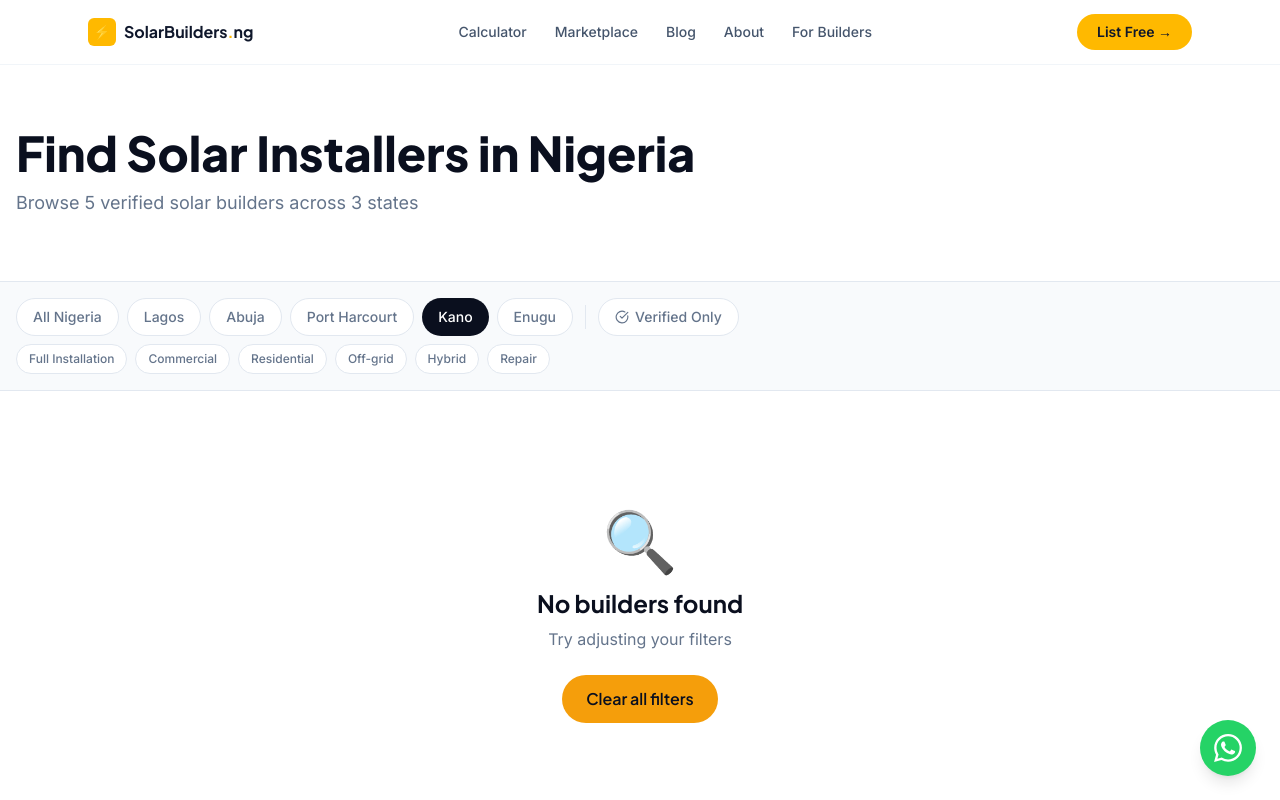
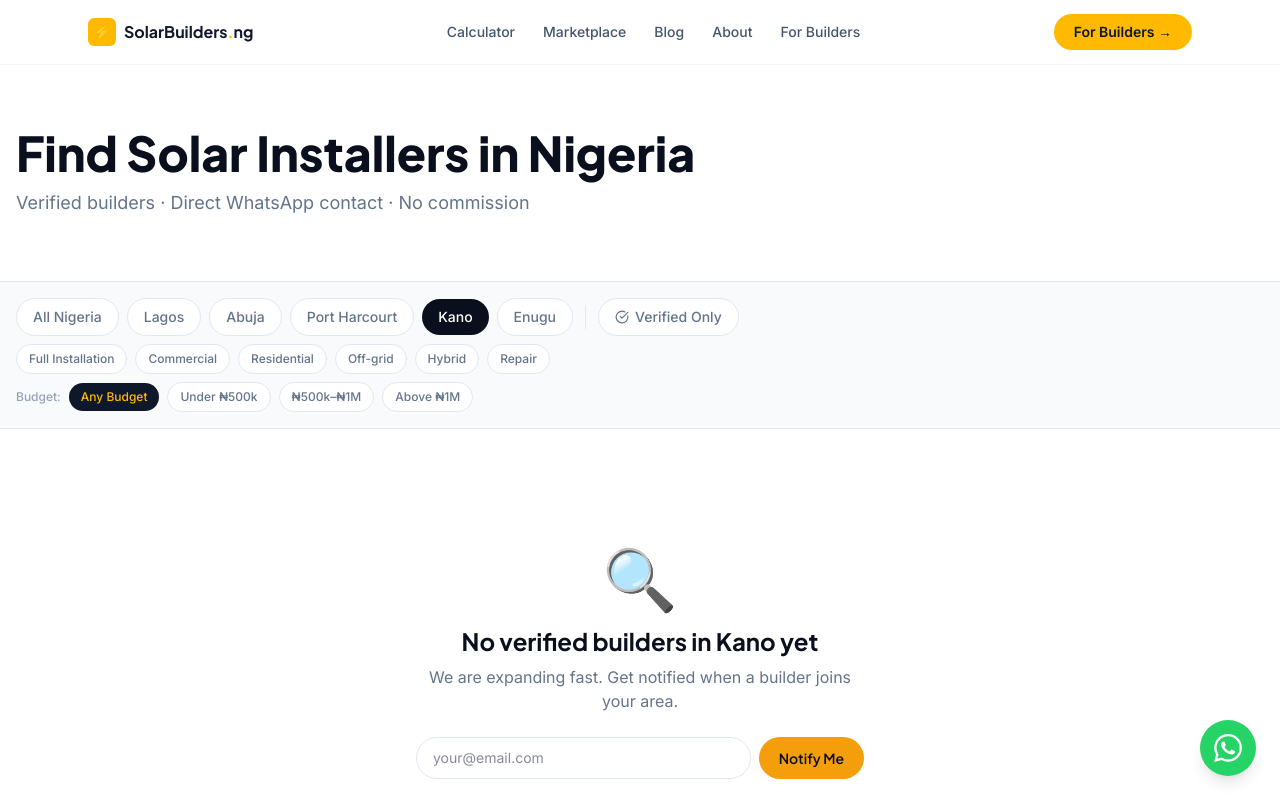
Before and after one commit to aviclaw01/solarbuilders-ng, a Next.js app: page /marketplace in a window 1280 px wide. Both pictures are taken after a click on the button "Kano". Shown: the top 800 px of the page. Built offline with nearby package versions, Linux system fonts and the light colour scheme.

Commit message:
fix: marketplace budget filter + smart empty state, mid-page WA CTA on profiles, for-builders testimonials, nav renamed

```diff
--- /dev/null
+++ b/app/api/notify-me/route.ts
@@ -0,0 +1,21 @@
+import { NextResponse } from 'next/server';
+
+export async function POST(req: Request) {
+  try {
+    const { email, location, budget } = await req.json();
+    const apiKey = process.env.RESEND_API_KEY;
+    if (apiKey) {
+      const { Resend } = await import('resend');
+      const resend = new Resend(apiKey);
+      await resend.emails.send({
+        from: 'SolarBuilders.ng <noreply@nexprove.com>',
+        to: 'sitecheck@nexprove.com',
+        subject: `Notify Me Request — ${location} / ${budget}`,
+        html: `<p><b>Email:</b> ${email}<br/><b>Location:</b> ${location}<br/><b>Budget:</b> ${budget}</p>`,
+      });
+    }
+    return NextResponse.json({ ok: true });
+  } catch {
+    return NextResponse.json({ ok: false }, { status: 500 });
+  }
+}
--- a/app/builders/[slug]/page.tsx
+++ b/app/builders/[slug]/page.tsx
@@ -153,6 +153,22 @@ export default async function BuilderProfilePage({ params }: Props) {
             <div>
               <h2 className="font-heading font-bold text-[#0A0F1E] text-2xl mb-4">About</h2>
               <p className="text-[#64748B] text-base leading-relaxed">{builder.bio}</p>
+            </div>
+
+            {/* Mid-page WhatsApp CTA */}
+            <div className="bg-emerald-50 border border-emerald-200 rounded-2xl p-5 flex items-center justify-between gap-4">
+              <div>
+                <p className="font-heading font-bold text-slate-900 text-base">Ready to get a quote?</p>
+                <p className="text-slate-500 text-sm">Contact {builder.name} directly — no commission, no middleman.</p>
+              </div>
+              <a
+                href={waLink}
+                target="_blank"
+                rel="noopener noreferrer"
+                className="flex-shrink-0 bg-[#25D366] text-white font-heading font-bold px-5 py-3 rounded-full text-sm hover:bg-[#22c55e] transition-colors whitespace-nowrap"
+              >
+                💬 WhatsApp
+              </a>
             </div>
 
             {/* Services */}
--- a/app/for-builders/page.tsx
+++ b/app/for-builders/page.tsx
@@ -624,6 +624,47 @@ export default function ForBuildersPage() {
         </div>
       </section>
 
+
+      {/* Builder testimonials */}
+      <section className="bg-white py-16 px-6 border-t border-slate-100">
+        <div className="max-w-4xl mx-auto">
+          <h2 className="font-heading font-extrabold text-slate-900 text-2xl md:text-3xl mb-8 text-center">
+            What builders say
+          </h2>
+          <div className="grid grid-cols-1 md:grid-cols-3 gap-6">
+            {[
+              {
+                quote: "Got my first enquiry within a week. The customer already knew their system size from the calculator — no education required, straight to quoting.",
+                name: "Emeka O.",
+                company: "SunTech Installs, Lagos",
+                jobs: "63 jobs completed"
+              },
+              {
+                quote: "Being Nexprove Verified changed how customers talk to me. They come in already trusting the process. My conversion rate doubled.",
+                name: "Kola A.",
+                company: "Brightfield Solar, Abuja",
+                jobs: "41 jobs completed"
+              },
+              {
+                quote: "The diaspora leads are gold. They already have the budget sorted — they just need a builder they can trust remotely.",
+                name: "Chidi N.",
+                company: "PH Solar Works, Port Harcourt",
+                jobs: "28 jobs completed"
+              }
+            ].map((t, i) => (
+              <div key={i} className="bg-white border border-slate-200 rounded-2xl p-6">
+                <p className="text-slate-700 text-sm leading-relaxed italic mb-4">&ldquo;{t.quote}&rdquo;</p>
+                <div>
+                  <p className="font-heading font-semibold text-slate-900 text-sm">{t.name}</p>
+                  <p className="text-slate-500 text-xs">{t.company}</p>
+                  <p className="text-amber-500 text-xs font-medium mt-1">{t.jobs}</p>
+                </div>
+              </div>
+            ))}
+          </div>
+        </div>
+      </section>
+
       {/* FAQ */}
       <section className="py-16 px-4">
         <div className="max-w-3xl mx-auto">
--- a/app/marketplace/MarketplaceClient.tsx
+++ b/app/marketplace/MarketplaceClient.tsx
@@ -10,16 +10,23 @@ import { Star, MapPin, CheckCircle } from 'lucide-react';
 
 const LOCATIONS = ['All Nigeria', 'Lagos', 'Abuja', 'Port Harcourt', 'Kano', 'Enugu'];
 const SERVICE_TYPES = ['Full Installation', 'Commercial', 'Residential', 'Off-grid', 'Hybrid', 'Repair'];
+const BUDGET_OPTIONS = ['Any Budget', 'Under ₦500k', '₦500k–₦1M', 'Above ₦1M'];
 
 export default function MarketplaceClient() {
   const [locationFilter, setLocationFilter] = useState('All Nigeria');
   const [serviceFilter, setServiceFilter] = useState<string[]>([]);
   const [verifiedOnly, setVerifiedOnly] = useState(false);
+  const [budgetFilter, setBudgetFilter] = useState('Any Budget');
+  const [notifyEmail, setNotifyEmail] = useState('');
+  const [notifySent, setNotifySent] = useState(false);
 
   const filtered = BUILDERS.filter(b => {
     if (locationFilter !== 'All Nigeria' && b.state !== locationFilter) return false;
     if (verifiedOnly && !b.verified) return false;
     if (serviceFilter.length > 0 && !serviceFilter.some(s => b.services.includes(s))) return false;
+    if (budgetFilter === 'Under ₦500k' && !b.packages.some(p => p.price < 500000)) return false;
+    if (budgetFilter === '₦500k–₦1M' && !b.packages.some(p => p.price >= 500000 && p.price <= 1000000)) return false;
+    if (budgetFilter === 'Above ₦1M' && !b.packages.some(p => p.price > 1000000)) return false;
     return true;
   });
 
@@ -35,7 +42,12 @@ export default function MarketplaceClient() {
     );
   };
 
-  const uniqueStates = new Set(BUILDERS.map(b => b.state)).size;
+  const clearFilters = () => {
+    setLocationFilter('All Nigeria');
+    setServiceFilter([]);
+    setVerifiedOnly(false);
+    setBudgetFilter('Any Budget');
+  };
 
   return (
     <div className="min-h-screen bg-white">
@@ -47,18 +59,15 @@ export default function MarketplaceClient() {
           <h1 className="font-heading font-extrabold text-[#0A0F1E] text-4xl md:text-5xl mb-3">
             Find Solar Installers in Nigeria
           </h1>
-          <p className="text-[#64748B] text-lg">
-            Browse {BUILDERS.length} verified solar builders across {uniqueStates} states
-          </p>
+          <p className="text-[#64748B] text-lg">Verified builders · Direct WhatsApp contact · No commission</p>
         </div>
       </div>
 
       {/* Filter bar */}
       <div className="bg-[#F8FAFC] border-b border-[#E2E8F0] px-4 py-4 sticky top-16 z-30">
-        <div className="max-w-7xl mx-auto">
+        <div className="max-w-7xl mx-auto space-y-2">
+          {/* Row 1: location + verified */}
           <div className="flex flex-wrap gap-2 items-center">
-            {/* Location pills */}
-            <div className="flex flex-wrap gap-2">
             {LOCATIONS.map(loc => (
               <button
                 key={loc}
@@ -72,9 +81,7 @@ export default function MarketplaceClient() {
                 {loc}
               </button>
             ))}
-            </div>
-            <div className="h-6 w-px bg-[#E2E8F0] hidden md:block mx-1"></div>
-            {/* Verified toggle */}
+            <div className="h-6 w-px bg-[#E2E8F0] hidden md:block mx-1" />
             <button
               onClick={() => setVerifiedOnly(!verifiedOnly)}
               className={`px-4 py-2 rounded-full text-sm font-medium transition-all flex items-center gap-1.5 ${
@@ -87,8 +94,8 @@ export default function MarketplaceClient() {
               Verified Only
             </button>
           </div>
-          {/* Service filters */}
-          <div className="flex flex-wrap gap-2 mt-2">
+          {/* Row 2: service types */}
+          <div className="flex flex-wrap gap-2">
             {SERVICE_TYPES.map(s => (
               <button
                 key={s}
@@ -103,29 +110,74 @@ export default function MarketplaceClient() {
               </button>
             ))}
           </div>
+          {/* Row 3: budget */}
+          <div className="flex flex-wrap gap-2 items-center">
+            <span className="text-xs text-[#94A3B8] font-medium">Budget:</span>
+            {BUDGET_OPTIONS.map(b => (
+              <button
+                key={b}
+                onClick={() => setBudgetFilter(b)}
+                className={`px-3 py-1.5 rounded-full text-xs font-medium transition-all ${
+                  budgetFilter === b
+                    ? 'bg-slate-900 text-amber-400'
+                    : 'bg-white border border-[#E2E8F0] text-[#64748B] hover:border-slate-900'
+                }`}
+              >
+                {b}
+              </button>
+            ))}
+          </div>
         </div>
       </div>
 
       {/* Results */}
       <div className="max-w-7xl mx-auto px-4 py-10">
         {sorted.length === 0 ? (
-          <div className="text-center py-20">
+          <div className="text-center py-20 max-w-md mx-auto">
             <div className="text-6xl mb-4">🔍</div>
-            <h3 className="font-heading font-bold text-[#0A0F1E] text-2xl mb-2">No builders found</h3>
-            <p className="text-[#64748B] mb-6">Try adjusting your filters</p>
+            <h3 className="font-heading font-bold text-[#0A0F1E] text-2xl mb-2">
+              No verified builders in {locationFilter === 'All Nigeria' ? 'this category' : locationFilter} yet
+            </h3>
+            <p className="text-[#64748B] mb-6">We are expanding fast. Get notified when a builder joins your area.</p>
+            {notifySent ? (
+              <p className="text-emerald-600 font-semibold mb-4">Got it! We will notify you.</p>
+            ) : (
+              <div className="flex gap-2 mb-6">
+                <input
+                  type="email"
+                  value={notifyEmail}
+                  onChange={e => setNotifyEmail(e.target.value)}
+                  placeholder="your@email.com"
+                  className="flex-1 border border-[#E2E8F0] rounded-full px-4 py-2.5 text-sm focus:outline-none focus:border-[#F59E0B]"
+                />
                 <button
-              onClick={() => { setLocationFilter('All Nigeria'); setServiceFilter([]); setVerifiedOnly(false); }}
-              className="bg-[#F59E0B] text-[#0A0F1E] px-6 py-3 rounded-full font-heading font-semibold hover:bg-[#D97706] transition-colors"
+                  onClick={async () => {
+                    if (!notifyEmail) return;
+                    await fetch('/api/notify-me', {
+                      method: 'POST',
+                      headers: { 'Content-Type': 'application/json' },
+                      body: JSON.stringify({ email: notifyEmail, location: locationFilter, budget: budgetFilter }),
+                    });
+                    setNotifySent(true);
+                  }}
+                  className="bg-[#F59E0B] text-[#0A0F1E] px-5 py-2.5 rounded-full font-heading font-semibold text-sm hover:bg-[#D97706] transition-colors whitespace-nowrap"
                 >
-              Clear all filters
+                  Notify Me
+                </button>
+              </div>
+            )}
+            <button onClick={clearFilters} className="text-[#64748B] text-sm underline hover:text-[#0A0F1E]">
+              Browse all builders
             </button>
           </div>
         ) : (
           <>
-            <p className="text-[#64748B] text-sm mb-6">{sorted.length} builder{sorted.length !== 1 ? 's' : ''} found</p>
+            <p className="text-[#64748B] text-sm mb-6">
+              {sorted.length} verified builder{sorted.length !== 1 ? 's' : ''} · Sorted by rating
+            </p>
             <div className="grid grid-cols-1 md:grid-cols-2 lg:grid-cols-3 gap-6">
               {sorted.map(builder => {
-                const waLink = `https://wa.me/${builder.whatsapp.replace(/\D/g, '')}?text=${encodeURIComponent('Hi, I found you on SolarBuilders.ng. I\'m interested in a solar installation.')}`;
+                const waLink = `https://wa.me/${builder.whatsapp.replace(/\D/g, '')}?text=${encodeURIComponent(`Hi ${builder.name}, I found you on SolarBuilders.ng. I am interested in a solar installation.`)}`;
                 return (
                   <div key={builder.id} className="bg-white rounded-2xl border border-[#E2E8F0] overflow-hidden hover:border-[#F59E0B] hover:shadow-lg transition-all duration-200">
                     <div className="aspect-video overflow-hidden bg-[#F8FAFC] relative">
@@ -146,10 +198,10 @@ export default function MarketplaceClient() {
                       )}
                     </div>
                     <div className="p-5">
-                      <div className="flex flex-wrap gap-1.5 mb-2">
+                      <div className="flex flex-wrap gap-1.5 mb-3">
                         {builder.packages.map(pkg => (
-                          <span key={pkg.kva} className="inline-flex items-center gap-1 bg-slate-900 text-amber-400 text-sm font-heading font-extrabold px-3 py-1.5 rounded-lg">
-                            ⚡ {pkg.kva}kVA System
+                          <span key={pkg.kva} className="inline-flex items-center gap-1 bg-slate-900 text-amber-400 text-xs font-heading font-extrabold px-2.5 py-1.5 rounded-lg">
+                            ⚡ {pkg.kva}kVA
                           </span>
                         ))}
                       </div>
@@ -165,9 +217,9 @@ export default function MarketplaceClient() {
                           ))}
                         </div>
                         <span className="font-semibold text-sm text-[#0A0F1E]">{builder.rating}</span>
-                        <span className="text-[#94A3B8] text-sm">({builder.reviewCount})</span>
+                        <span className="text-[#94A3B8] text-sm">({builder.reviewCount} verified reviews)</span>
                       </div>
-                      <div className="border-t border-[#E2E8F0] my-3"></div>
+                      <div className="border-t border-[#E2E8F0] my-3" />
                       <div className="flex flex-wrap gap-1.5 mb-3">
                         {builder.services.slice(0, 3).map(s => (
                           <span key={s} className="text-xs px-2 py-1 bg-[#F8FAFC] border border-[#E2E8F0] text-[#64748B] rounded-full">{s}</span>
@@ -177,12 +229,18 @@ export default function MarketplaceClient() {
                         From {formatNaira(builder.startingPrice)}
                       </p>
                       <div className="flex gap-2">
-                        <Link href={`/company/${builder.slug}`}
-                          className="flex-1 border-2 border-[#0A0F1E] text-[#0A0F1E] text-sm font-heading font-semibold py-2.5 rounded-full text-center hover:bg-[#0A0F1E] hover:text-white transition-colors">
+                        <Link
+                          href={`/company/${builder.slug}`}
+                          className="flex-1 border-2 border-[#0A0F1E] text-[#0A0F1E] text-sm font-heading font-semibold py-2.5 rounded-full text-center hover:bg-[#0A0F1E] hover:text-white transition-colors"
+                        >
                           View Profile
                         </Link>
-                        <a href={waLink} target="_blank" rel="noopener noreferrer"
-                          className="flex-1 bg-[#25D366] text-white text-sm font-heading font-semibold py-2.5 rounded-full text-center hover:bg-[#22c55e] transition-colors">
+                        <a
+                          href={waLink}
+                          target="_blank"
+                          rel="noopener noreferrer"
+                          className="flex-1 bg-[#25D366] text-white text-sm font-heading font-semibold py-2.5 rounded-full text-center hover:bg-[#22c55e] transition-colors"
+                        >
                           💬 WhatsApp
                         </a>
                       </div>
--- a/components/ui/Navbar.tsx
+++ b/components/ui/Navbar.tsx
@@ -54,7 +54,7 @@ export default function Navbar() {
                 href="/for-builders"
                 className="bg-amber-400 hover:bg-amber-500 text-slate-900 px-5 py-2 rounded-full text-sm font-semibold transition-all"
               >
-                List Free →
+                For Builders →
               </Link>
             </div>
 
```
Lines whose indentation alone changed are shown as unchanged.
